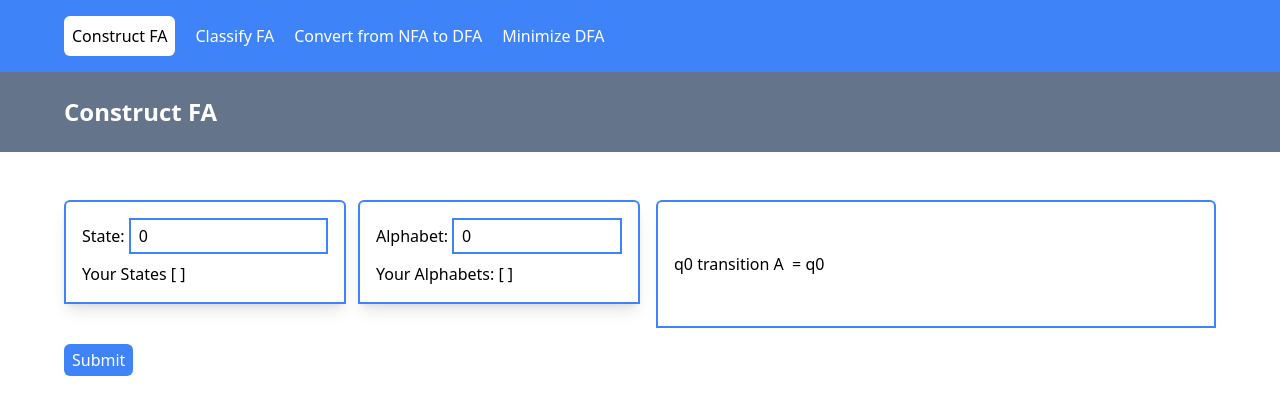
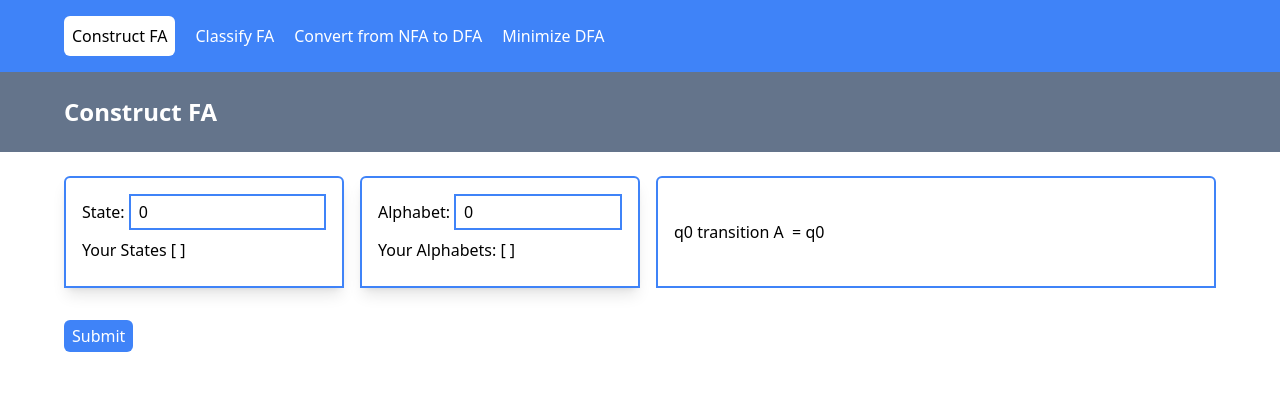
Before and after one commit to SovansunchhayKhoun/AutomataMidterm, a React (Vite) app in the folder client/: page / in a window 1280 px wide. Shown: the top 414 px of the page. Built offline with nearby package versions, Linux system fonts and the light colour scheme.

Commit message:
adjust html structure of construct dfa

```diff
--- a/client/src/components/FAComponents/FinalStates.jsx
+++ b/client/src/components/FAComponents/FinalStates.jsx
@@ -7,7 +7,7 @@ export const FinalStates = () => {
   if (faStates.length > 0) {
     return (
       <div
-        className={'p-4 border-2 rounded-tl-md rounded-tr-md border-blue-500 w-full shadow-lg flex flex-col gap-2 justify-center'}>
+        className={'h-full p-4 border-2 rounded-tl-md rounded-tr-md border-blue-500 w-full shadow-lg flex flex-col gap-2 justify-center'}>
         <div>
           Final State
         </div>
--- a/client/src/components/FAComponents/NumAlphabets.jsx
+++ b/client/src/components/FAComponents/NumAlphabets.jsx
@@ -7,7 +7,7 @@ export const NumAlphabets = () => {
 
   return (
     <div
-      className='p-4 border-2 rounded-tl-md rounded-tr-md border-blue-500 w-full shadow-lg flex flex-col gap-2 justify-center'>
+      className='h-full p-4 border-2 rounded-tl-md rounded-tr-md border-blue-500 w-full shadow-lg flex flex-col gap-2 justify-center'>
       {/* get number of alphabets */}
       <label className={"flex items-center gap-1"} htmlFor="alphabet">
         <span>Alphabet:</span>
@@ -36,7 +36,7 @@ export const NumAlphabets = () => {
           </div>
         )}
       </div>
-
+      <span className={`${error ? 'text-red-500 text-xs' : 'hidden'}`}>{error && error.alphabetError}</span>
     </div>
   )
 }
--- a/client/src/components/FAComponents/NumStates.jsx
+++ b/client/src/components/FAComponents/NumStates.jsx
@@ -6,7 +6,7 @@ export const NumStates = () => {
   const {faStates} = fa;
   return (
     <div
-      className='p-4 border-2 rounded-tl-md rounded-tr-md border-blue-500 w-full shadow-lg flex flex-col gap-2 justify-center'>
+      className='h-full p-4 border-2 rounded-tl-md rounded-tr-md border-blue-500 w-full shadow-lg flex flex-col gap-2 justify-center'>
       {/* get number of states */}
       <label className={"flex gap-1 items-center"} htmlFor="state">
         <span>State:</span>
@@ -35,7 +35,10 @@ export const NumStates = () => {
             Include trap?
           </div>
         )}
-
+      </div>
+      <div>
+        <span className={`${error ? 'text-red-500 text-xs' : 'hidden'}`}>{error && error.nfaError}</span>
+        <span className={`${error ? 'text-red-500 text-xs' : 'hidden'}`}>{error && error.stateError}</span>
       </div>
     </div>
   )
--- a/client/src/components/FAComponents/StartState.jsx
+++ b/client/src/components/FAComponents/StartState.jsx
@@ -6,7 +6,7 @@ export const StartState = () => {
   const {faStates, faStartState} = fa;
   if(faStates.length > 0) {
     return (
-      <div className='p-4 border-2 rounded-tl-md rounded-tr-md border-blue-500 w-full shadow-lg flex flex-col gap-2 justify-center'>
+      <div className='h-full p-4 border-2 rounded-tl-md rounded-tr-md border-blue-500 w-full shadow-lg flex flex-col gap-2 justify-center'>
         <div className='flex gap-2 items-center'>
           <div>
             Start State
--- a/client/src/components/FAComponents/TransitionTable.jsx
+++ b/client/src/components/FAComponents/TransitionTable.jsx
@@ -7,7 +7,7 @@ export const TransitionTable = () => {
   const {faStates, faAlphabets, faStartState, faFinalStates} = fa
   if (faStates.length > 0 || faAlphabets.length > 0) {
     return (
-      <div className={"p-4 flex border-2 rounded-tl-md rounded-tr-md border-blue-500 flex-col gap-2"}>
+      <div className={"p-4 flex w-full border-2 rounded-tl-md rounded-tr-md border-blue-500 flex-col gap-2"}>
         <label htmlFor="">Transition Table</label>
         <Table>
           <Table.Head>
--- a/client/src/layout/Layout.jsx
+++ b/client/src/layout/Layout.jsx
@@ -14,7 +14,7 @@ export const Layout = () => {
         <main className="
           min-[1880px]:px-96
           lg:px-16
-          md:px-6 md:pb-2 px-6 pt-12">
+          md:px-6 md:pb-2 px-6 pt-6">
           <Outlet />
         </main>
       {/*<AboveHead/>*/}
--- a/client/src/views/ConstructFa.jsx
+++ b/client/src/views/ConstructFa.jsx
@@ -8,40 +8,33 @@ import {FinalStates} from '../components/FAComponents/FinalStates';
 import {TransitionDiagram} from "../components/FAComponents/TransitionDiagram.jsx";
 
 export const ConstructFa = () => {
-  const {submitForm, fa, error} = useContext(MainContext);
+  const {submitForm} = useContext(MainContext);
   return (
     <main className='flex flex-col gap-4'>
       <section className="w-full">
-        <div className={'flex flex-col gap-3'}>
-          <div className={'flex  gap-4'}>
-            <div className='flex flex-col gap-6 w-1/2'>
-              <div className='flex gap-3'>
+        <div className={'flex flex-col gap-4'}>
+          <div className={'h-full flex gap-4 w-full'}>
+            <div className='grid grid-cols-2 auto-rows-fr auto-cols-fr w-1/2 gap-4'>
               {/* get number of states */}
-                <div className={"w-full"}>
               <NumStates/>
-                  {error && <span className='text-red-500 text-xs'>{error.nfaError}</span>}
-                  {error && <span className='text-red-500 text-xs'>{error.stateError}</span>}
-                </div>
 
               {/* get number of alphabets */}
-                <div className={"w-full"}>
               <NumAlphabets/>
-                  <span className='text-red-500 text-xs'>{error && error.alphabetError}</span>
-                </div>
-              </div>
-              <div className='flex gap-3'>
+
               {/* get start state */}
               <StartState/>
+
               {/* get final state */}
               <FinalStates/>
-              </div>
             </div>
             <div className={"flex-1"}>
               <TransitionDiagram/>
             </div>
           </div>
           {/* generate transition table */}
+          <div className={"w-full"}>
             <TransitionTable/>
+          </div>
         </div>
       </section>
       <button className={"transition duration-200 w-fit bg-blue-500 text-white px-2 py-1 rounded-md " +
```
Lines whose indentation alone changed are shown as unchanged.
